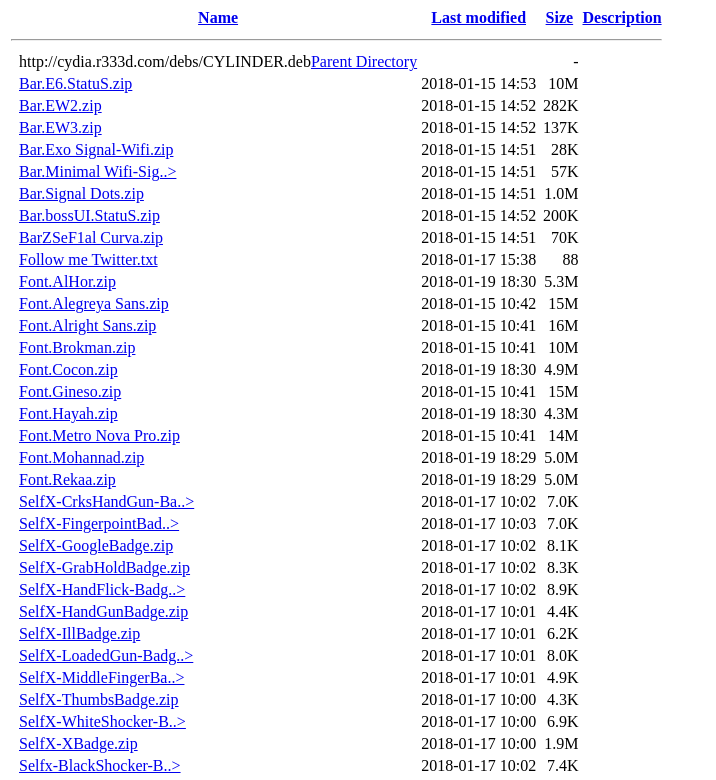
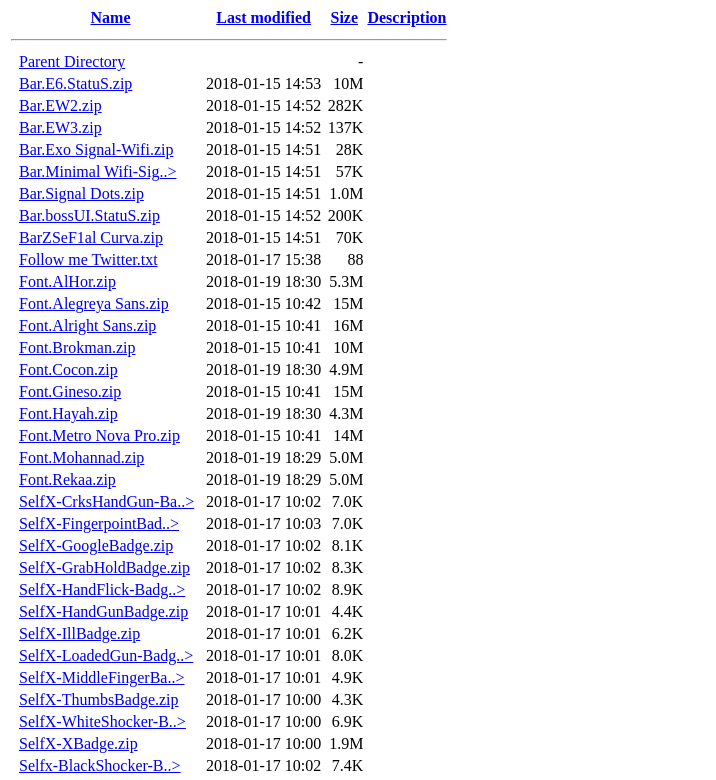
Before and after one commit to WaellAmeer/x, a plain HTML site: page index.html in a window 1280 px wide. Shown: the part 60-840 px from the top of the page, without its empty margins (0-716 px from the left). Drawn offline with Linux system fonts and the light colour scheme.

Commit message:
Update index.html

```diff
--- a/index.html
+++ b/index.html
@@ -8,7 +8,7 @@
   <table>
    <tr><th valign="top">&nbsp;</th><th><a href="?C=N;O=D">Name</a></th><th><a href="?C=M;O=A">Last modified</a></th><th><a href="?C=S;O=A">Size</a></th><th><a href="?C=D;O=A">Description</a></th></tr>
    <tr><th colspan="5"><hr></th></tr>
-<tr><td valign="top">&nbsp;</td><td>http://cydia.r333d.com/debs/CYLINDER.deb<a href="/">Parent Directory</a>            </td><td>&nbsp;</td><td align="right">  - </td><td>&nbsp;</td></tr>
+<tr><td valign="top">&nbsp;</td><td><a href="/">Parent Directory</a>            </td><td>&nbsp;</td><td align="right">  - </td><td>&nbsp;</td></tr>
 <tr><td valign="top">&nbsp;</td><td><a href="Bar.E6.StatuS.zip">Bar.E6.StatuS.zip</a>      </td><td align="right">2018-01-15 14:53  </td><td align="right"> 10M</td><td>&nbsp;</td></tr>
 <tr><td valign="top">&nbsp;</td><td><a href="Bar.EW2.zip">Bar.EW2.zip</a></td><td align="right">2018-01-15 14:52  </td><td align="right">282K</td><td>&nbsp;</td></tr>
 <tr><td valign="top">&nbsp;</td><td><a href="Bar.EW3.zip">Bar.EW3.zip</a></td><td align="right">2018-01-15 14:52  </td><td align="right">137K</td><td>&nbsp;</td></tr>
```
